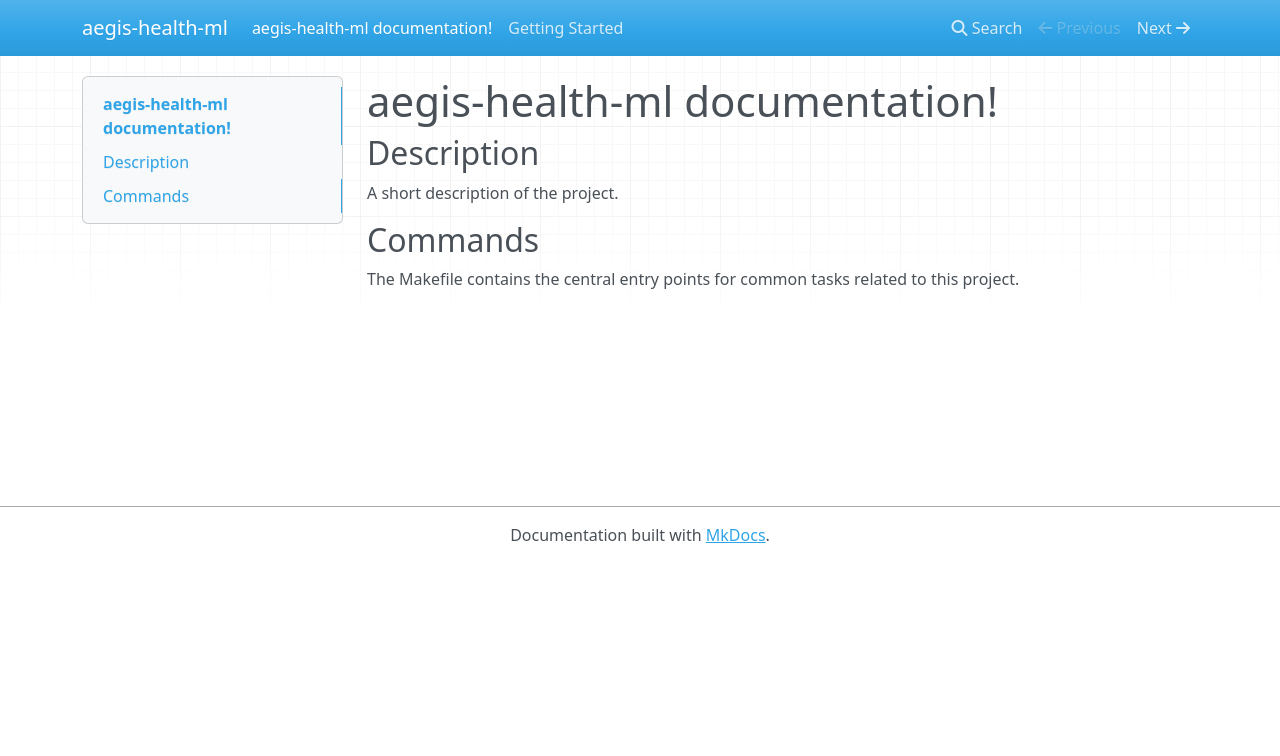
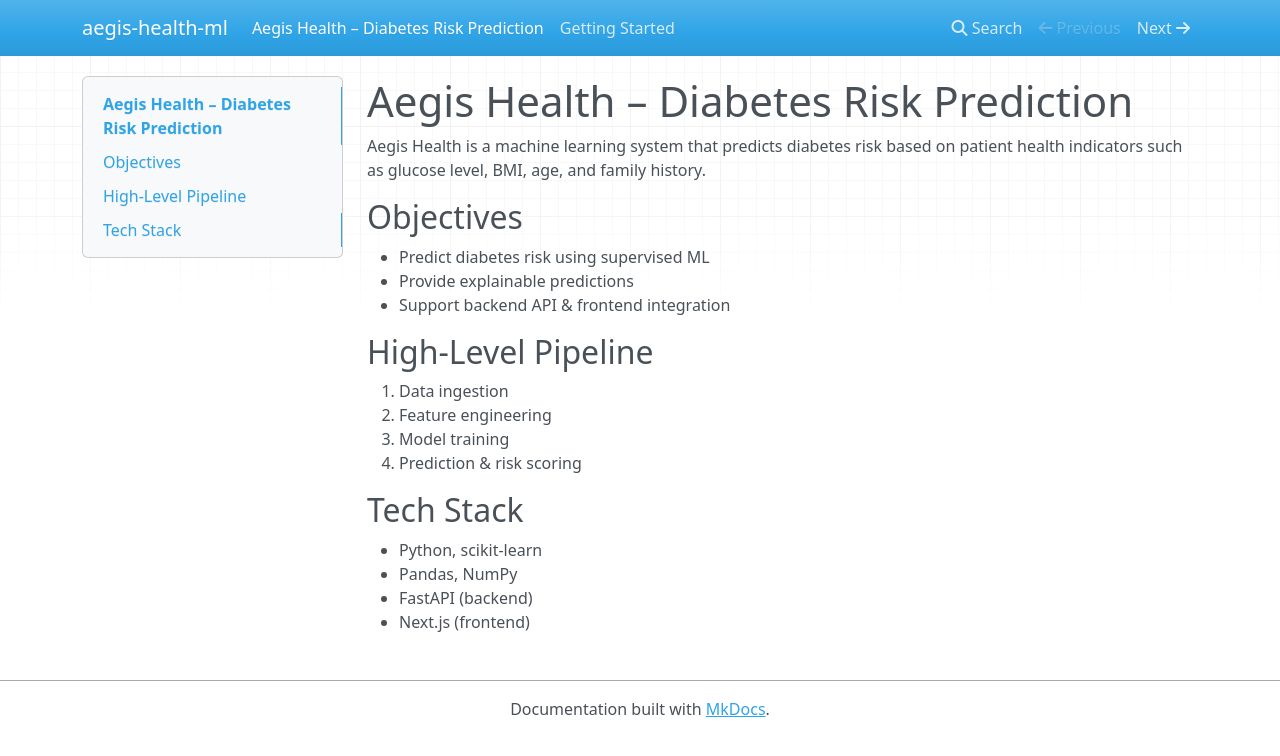
Before and after one commit to habtesh-beki/Aegis-Health, an MkDocs documentation site: the page built from aegis-health-ml/docs/docs/index.md, in a window 1280 px wide. Shown: the top 756 px of the page. Built offline with MkDocs 1.6.1, drawn with Linux system fonts in a browser that asks for light colours; nearby versions of some CDN libraries.

Commit message:
added index doc

```diff
--- a/aegis-health-ml/docs/docs/index.md
+++ b/aegis-health-ml/docs/docs/index.md
@@ -1,9 +1,25 @@
-# aegis-health-ml documentation!
+# Aegis Health – Diabetes Risk Prediction
 
-## Description
+Aegis Health is a machine learning system that predicts diabetes risk
+based on patient health indicators such as glucose level, BMI, age,
+and family history.
 
-A short description of the project.
+## Objectives
 
-## Commands
+- Predict diabetes risk using supervised ML
+- Provide explainable predictions
+- Support backend API & frontend integration
 
-The Makefile contains the central entry points for common tasks related to this project.
+## High-Level Pipeline
+
+1. Data ingestion
+2. Feature engineering
+3. Model training
+4. Prediction & risk scoring
+
+## Tech Stack
+
+- Python, scikit-learn
+- Pandas, NumPy
+- FastAPI (backend)
+- Next.js (frontend)
```
